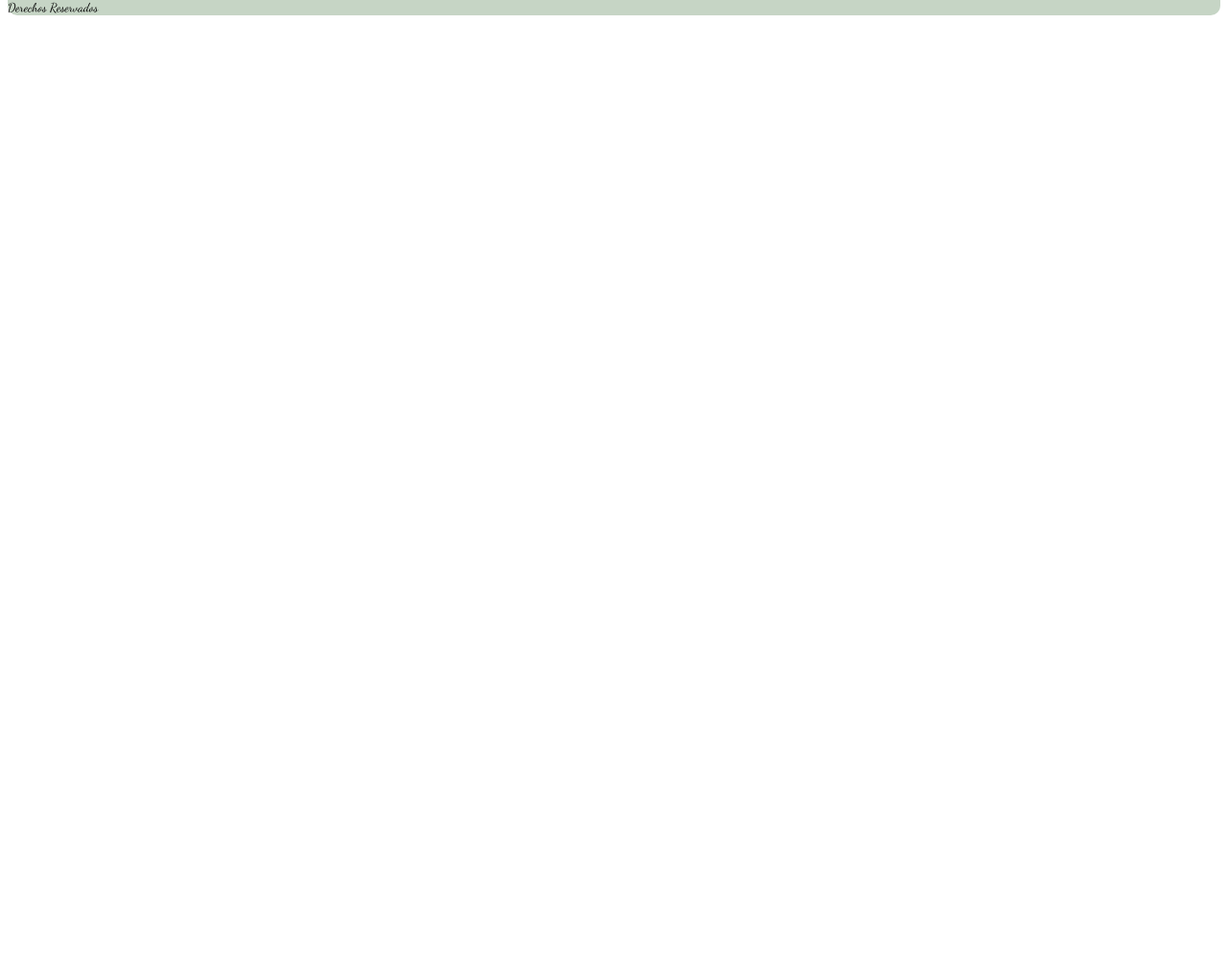
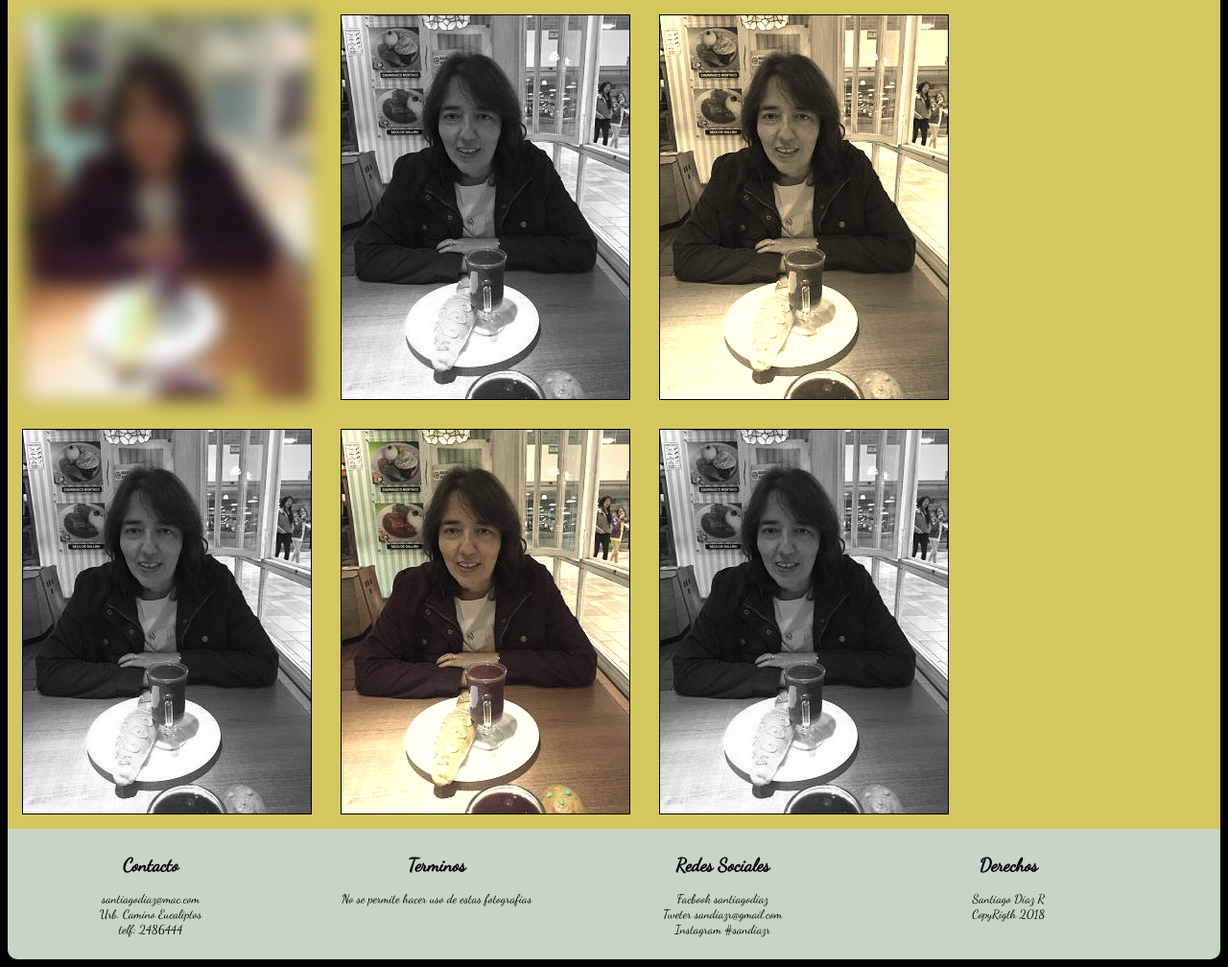
Before and after one commit to sandiaz/Proyecto-unidad2, a plain HTML site: page html/retratos.html in a window 1280 px wide. Shown: the part 58-1066 px from the top of the page at 96% size. Before the commit the page ends 800 px from the top, so only its background shows below. Drawn offline with Linux system fonts and the light colour scheme.

Commit message:
Cambios finales, y pruebas

```diff
--- a/css/estilos.css
+++ b/css/estilos.css
@@ -5,6 +5,7 @@
 
 html{
 		font-family: 'DancingScript';
+		background: black;
 }
 
 header {
@@ -14,7 +15,10 @@ header {
 	border-radius: 10px 10px 0px 0px;
 	top: 0;
 	margin: 0;
+	animation-duration: 3s;
+	animation-name: slidein;
 }
+
 
 header h1 {
 	margin: margin-left;
@@ -26,7 +30,7 @@ header h1 {
 }
 nav{
 	float: right;
-	position: absolute;
+	position:absolute;
 	top:4.5vh;
 	right: 3vh;
 }
@@ -53,6 +57,7 @@ footer {
 }
 
 #imgenPrincipal img{
+width: 70%;
 text-align: center;
 margin-left: 15%;
 margin-right: 15%;
@@ -107,6 +112,17 @@ section #paisaje img{
 		transform: translateX(20px);
 	}
 }
+@keyframes slidein {
+	0%{
+		margin-top: 150%;
+	}
+	60%{
+		margin-top: -5%;
+	}
+	100%{
+		margin-top: 0%;
+	}
+}
 
 section #paisaje img:hover{
 animation: mirotacion 2s infinite;
@@ -144,6 +160,40 @@ img{
 #contenido{
 	width:100%;
 }
+
+#contenedor{
+	width: 100%;
+	display: flex;
+	flex-flow: row;
+	flex-wrap: wrap;
+	background-color: #d5c75f;
+}
+
+#imagen1{
+	padding: 15px;
+	-webkit-filter:blur(10px);
+}
+#imagen2{
+		padding: 15px;
+	-webkit-filter:grayscale(100%);
+}
+#imagen3{
+		padding: 15px;
+	-webkit-filter:sepia(100%);
+}
+#imagen4{
+		padding: 15px;
+-webkit-filter:grayscale(100%);
+}
+#imagen5{
+		padding: 15px;
+	-webkit-filter:sepia(50%);
+}
+#imagen6{
+		padding: 15px;
+-webkit-filter:grayscale(100%);
+}
+
 
 @media screen and (max-width:900px){
 	#contenedor{
@@ -186,4 +236,31 @@ img{
 		float: left;
 		text-align: center;
 	}
+	#contenedor{
+		width: 100%;
+	}
+	#imagen1{
+		width: 100%;
+		text-align: center;
+	}
+	#imagen2{
+		width: 100%;
+		text-align: center;
+	}
+	#imagen3{
+		width: 100%;
+		text-align: center;
+	}
+	#imagen4{
+		width: 100%;
+		text-align: center;
+	}
+	#imagen5{
+		width: 100%;
+		text-align: center;
+	}
+	#imagen6{
+		width: 100%;
+		text-align: center;
+	}
 }
--- a/html/retratos.html
+++ b/html/retratos.html
@@ -20,10 +20,49 @@
 		<a id="paisajes" href="paisajes.html">Paisajes</a>
 		<a id="retratos" href="retratos.html">Retratos</a>
 	</nav>
+	<div id="contenedor">
+		<div id="imagen1">
+			<img src="../imagenes/Retratos.jpg">
+		</div>
+		<div id="imagen2">
+			<img src="../imagenes/Retratos.jpg">
+		</div>
+		<div id="imagen3">
+			<img src="../imagenes/Retratos.jpg">
+		</div>
+		<div id="imagen4">
+			<img src="../imagenes/Retratos.jpg">
+		</div>
+		<div id="imagen5">
+			<img src="../imagenes/Retratos.jpg">
+		</div>
+		<div id="imagen6">
+			<img src="../imagenes/Retratos.jpg">
+		</div>
+	</div>
 
-
-<footer>
-	Derechos Reservados
-</footer>
+	<footer>
+	<div id="contacto">
+		<h2>Contacto</h2>
+		<p>santiagodiaz@mac.com </br>
+		Urb. Camino Eucaliptos </br/>
+		telf: 2486444</p>
+	</div>
+	<div id="Terminos">
+		<h2>Terminos</h2>
+		<p>No se permite hacer uso de estas fotografias</p>
+	</div>
+	<div id="redes">
+		<h2>Redes Sociales </h2>
+		<p>Facbook santiagodiaz</br>
+		Tweter sandiazr@gmail.com</br>
+		Instagram #sandiazr</p>
+	</div>
+	<div id="Derechos">
+		<h2>Derechos</h2>
+		<p>Santiago Diaz R</br/>
+		CopyRigth 2018<p>
+	</div>
+	</footer>
 </body>
 </html>
```
Also changed, not shown: html/paisajes.html (+41 -2 lines), index.html (+5 -4 lines).
